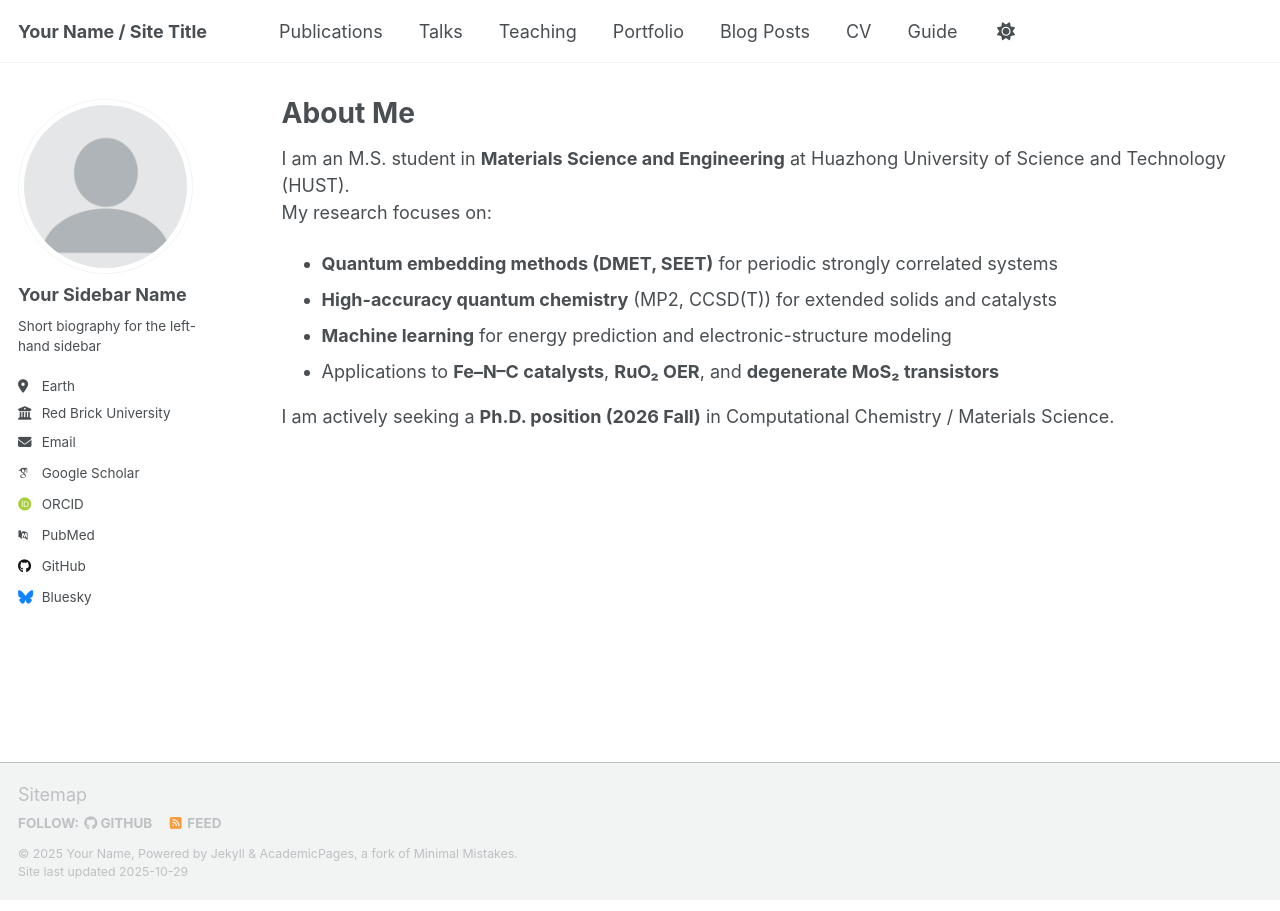
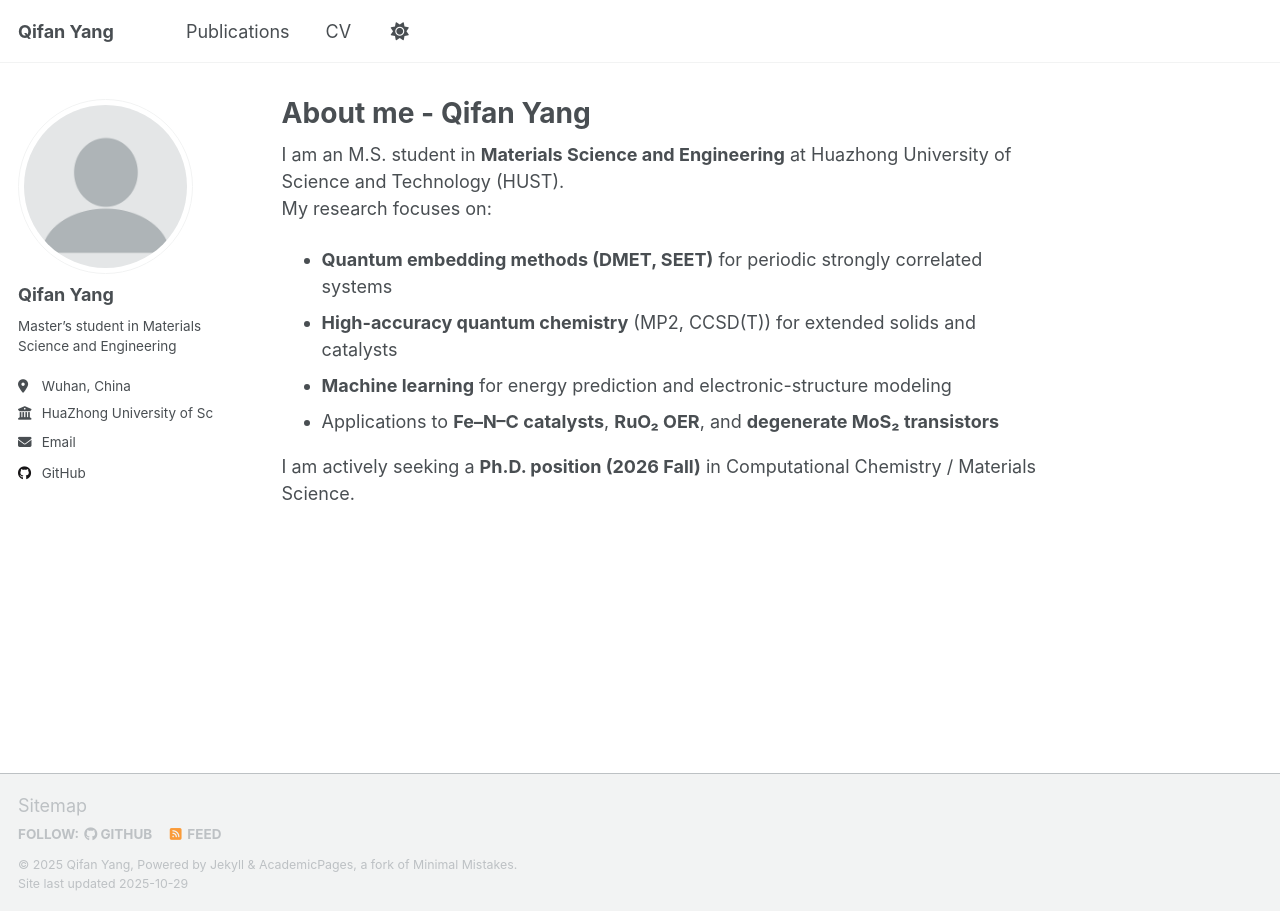
Before and after one commit to xp1037/xp1037.github.io, a Jekyll site: the page built from _pages/about.md, in a window 1280 px wide. Built offline with Jekyll 4.4.1, drawn with Linux system fonts in a browser that asks for light colours; some web fonts are replaced; a script that is not in the unit is left out.

Commit message:
20251030

```diff
--- a/_config.yml
+++ b/_config.yml
@@ -9,14 +9,14 @@
 # Basic Site Settings
 locale                   : "en-US"
 site_theme               : "default" # Currently available options are "default", "air"
-title                    : "Your Name / Site Title"
+title                    : "Qifan Yang"
 title_separator          : "-"
-name                     : &name "Your Name"
-description              : &description "Your Name's academic portfolio"   # Update this with a general description of your site, this is the default if not overridden by a page
+name                     : &name "Qifan Yang"
+description              : &description "Qifan Yang's academic portfolio"   # Update this with a general description of your site, this is the default if not overridden by a page
 url                      : https://xp1037.github.io # The base hostname & protocol for your site e.g. "https://[your GitHub username].github.io",
                                                            # or if you already have some other page hosted on Github then use "https://[your GitHub username].github.io/[Your Repo Name]"
 baseurl                  : "" # the subpath of your site, e.g. "/blog"
-repository               : "academicpages/academicpages.github.io"
+repository               : "xp1037/xp1037.github.io"
 
 # Site Author - The following control what appear as part of the author content on the side bar.
 #               If a field is blank the icon and link will not appear, otherwise it will be shown.
@@ -24,23 +24,23 @@ repository               : "academicpages/academicpages.github.io"
 author:
   # Biographic information
   avatar           : "profile.png"
-  name             : "Your Sidebar Name"
+  name             : "Qifan Yang"
   pronouns         : # example: "she/her"
-  bio              : "Short biography for the left-hand sidebar"
-  location         : "Earth"
-  employer         : "Red Brick University"
+  bio              : "Master’s student in Materials Science and Engineering"  # A short bio that appears in the sidebar on the author's profile page
+  location         : "Wuhan, China"
+  employer         : "HuaZhong University of Science and Technology"
   uri              : # URL
-  email            : "none@example.org"
+  email            : "yqf_@hust.edu.cn"
 
   # Academic websites
   academia         : # URL
   arxiv            : # URL - Update with the correct link to your profile
-  googlescholar    : "https://scholar.google.com/citations?user=PS_CX0AAAAAJ"
+  googlescholar    : # "https://scholar.google.com/citations?user=PS_CX0AAAAAJ"
   inspire-hep      : # URL
   impactstory      : # URL
-  orcid            : "http://orcid.org/yourorcidurl"
+  orcid            : # "http://orcid.org/yourorcidurl"
   semantic         : # URL
-  pubmed           : "https://www.ncbi.nlm.nih.gov/pubmed/?term=john+snow"
+  pubmed           : # "https://www.ncbi.nlm.nih.gov/pubmed/?term=john+snow"
   researchgate     : # URL
   scopus           : # URL
 
@@ -48,13 +48,13 @@ author:
   bitbucket        : # Username - Update with your username on the site
   codepen          : # Username
   dribbble         : # Username
-  github           : "academicpages"
+  github           : "https://github.com/xp1037"
   kaggle           : # Username
   stackoverflow    : # User number or user number and name (i.e., use "1" or "1/jeff-atwood")
 
   # Social media
   artstation       : # Username
-  bluesky          : "bsky.app" # Replace this with you Bluesky username
+  bluesky          : # "bsky.app" # Replace this with you Bluesky username
   facebook         : # Username
   flickr           : # Username
   foursquare       : # Username
--- a/_pages/about.md
+++ b/_pages/about.md
@@ -1,8 +1,10 @@
 ---
-layout: archive
-title: "About Me"
-permalink: /about/
+permalink: /
+title: "About me - Qifan Yang"
 author_profile: true
+redirect_from:
+  - /about/
+  - /about.html
 ---
 
 I am an M.S. student in **Materials Science and Engineering** at Huazhong University of Science and Technology (HUST).
```
Also changed, not shown: _data/navigation.yml (+10 -10 lines), _pages/cv.md (+3 -3 lines).
